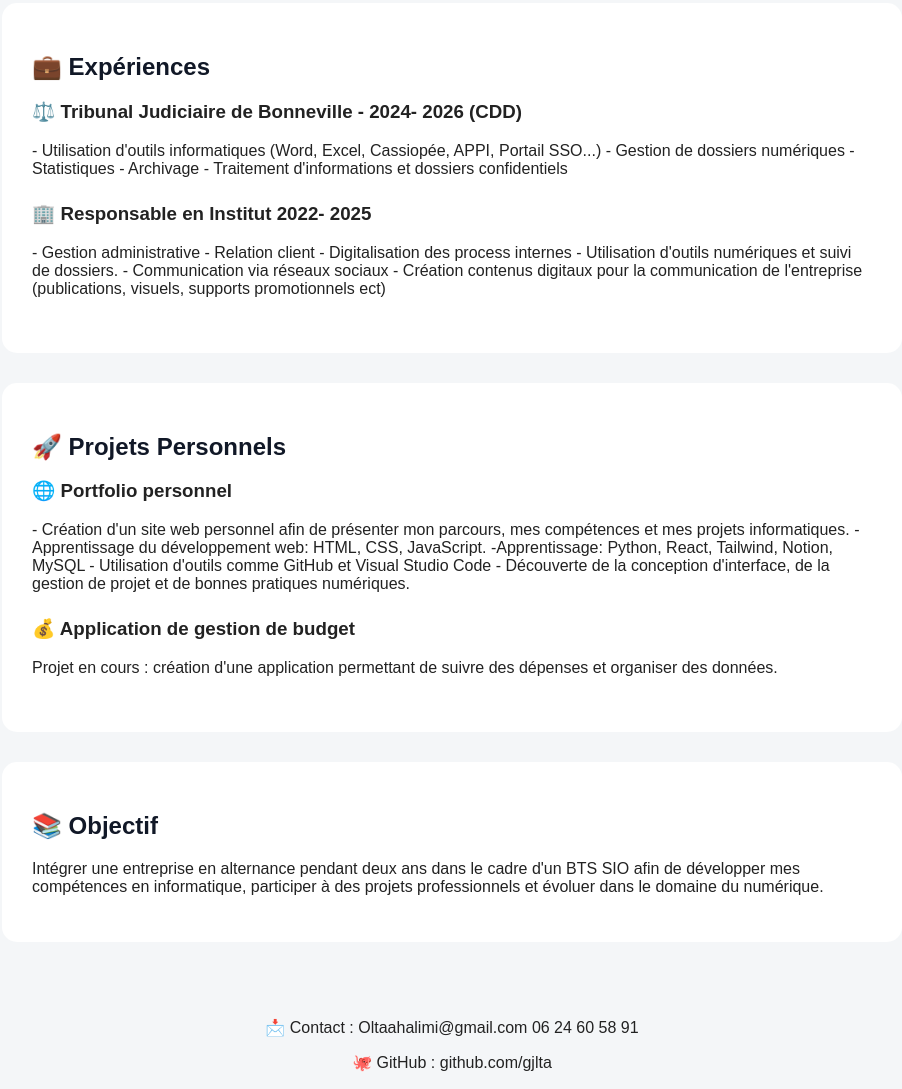
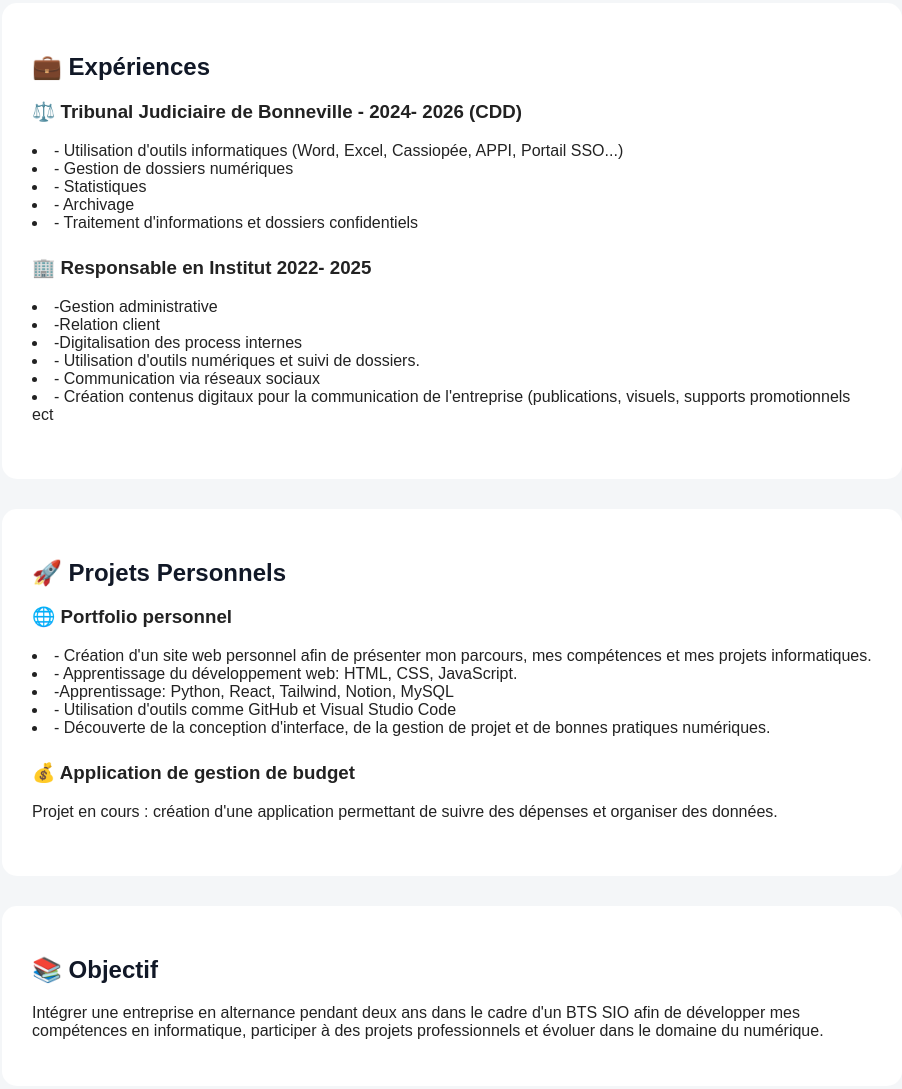
Before and after one commit to gjlta/Portfolio-Olta, a plain HTML site: page index.html in a window 1280 px wide. Shown: the part 1155-2244 px from the top of the page, without its empty margins (188-1090 px from the left). Drawn offline with Linux system fonts and the light colour scheme.

Commit message:
Refactor list items in index.html
Updated list items in index.html for better formatting and structure.

```diff
--- a/index.html
+++ b/index.html
@@ -259,15 +259,15 @@ concrets en entreprise.
 
 <p>
 
-  - Utilisation d'outils informatiques (Word, Excel, Cassiopée, APPI, Portail SSO...)
+<li> - Utilisation d'outils informatiques (Word, Excel, Cassiopée, APPI, Portail SSO...)</li>
 
-  - Gestion de dossiers numériques
+<li> - Gestion de dossiers numériques</li>
 
-  - Statistiques
+<li>- Statistiques</li>
 
-  - Archivage
+<li>- Archivage</li>
 
-  - Traitement d'informations et dossiers confidentiels
+<li>- Traitement d'informations et dossiers confidentiels</li>
 
 
 </p>
@@ -286,17 +286,18 @@ concrets en entreprise.
 
 <p>
 
-  - Gestion administrative
+  <li>-Gestion administrative</li>
 
-  - Relation client
+  <li>-Relation client</li>
 
-  - Digitalisation des process internes
+  <li>-Digitalisation des process internes</li>
 
-  - Utilisation d'outils numériques et suivi de dossiers.
+  <li>- Utilisation d'outils numériques et suivi de dossiers.</li>
 
-  - Communication via réseaux sociaux
+  <li>- Communication via réseaux sociaux</li>
 
-  - Création contenus digitaux pour la communication de l'entreprise (publications, visuels, supports promotionnels ect)
+  <li>- Création contenus digitaux pour la communication de l'entreprise (publications, visuels, supports promotionnels ect</li>
+
 
 </p>
 
@@ -328,36 +329,17 @@ concrets en entreprise.
 
 <p>
 
-  - Création d'un site web personnel afin de présenter mon parcours,
-mes compétences et mes projets informatiques.
+<li>- Création d'un site web personnel afin de présenter mon parcours,
+mes compétences et mes projets informatiques.</li>
 
+<li>- Apprentissage du développement web: HTML, CSS, JavaScript.</li>
 
+<li>-Apprentissage: Python, React, Tailwind, Notion, MySQL</li>
 
+<li>- Utilisation d'outils comme GitHub et Visual Studio Code</li>
 
+<li>- Découverte de la conception d'interface, de la gestion de projet et de bonnes pratiques numériques.</li>
 
-
-  - Apprentissage du développement web: HTML, CSS, JavaScript.
-
-
-
-
-
-
-  -Apprentissage: Python, React, Tailwind, Notion, MySQL
-
-
-
-
-
-
-  - Utilisation d'outils comme GitHub et Visual Studio Code
-
-
-
-
-
-
-  - Découverte de la conception d'interface, de la gestion de projet et de bonnes pratiques numériques.
 
 </p>
 
@@ -423,7 +405,8 @@ participer à des projets professionnels et évoluer dans le domaine du numériq
 
 <p>📩 Contact : Oltaahalimi@gmail.com
 
- 06 24 60 58 91</p>
+ <li>06 24 60 58 91</p></li>
+
 
 <p>🐙 GitHub : github.com/gjlta</p>
 
```
